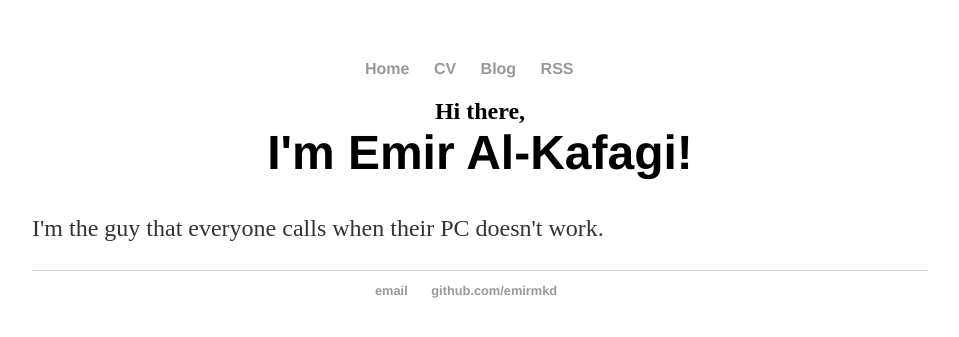
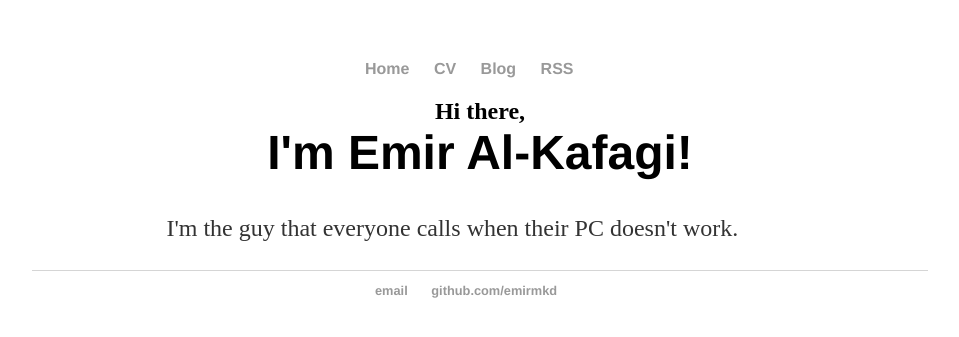
Before and after one commit to emirmkd/emirmkd.github.io, a Jekyll site: the page built from index.html, in a window 1280 px wide. Shown: the top 337 px of the page, without its empty margins (160-1119 px from the left). Built offline with Jekyll 4.4.1, drawn with Linux system fonts in a browser that asks for light colours.

Commit message:
Update main.css

```diff
--- a/css/main.css
+++ b/css/main.css
@@ -57,3 +57,10 @@ ul.posts {
 ul.posts li {
     list-style: none;
 }
+
+.info {
+    max-width:70%;
+    margin-left: auto;
+    margin-right: auto;
+}
+}
```
